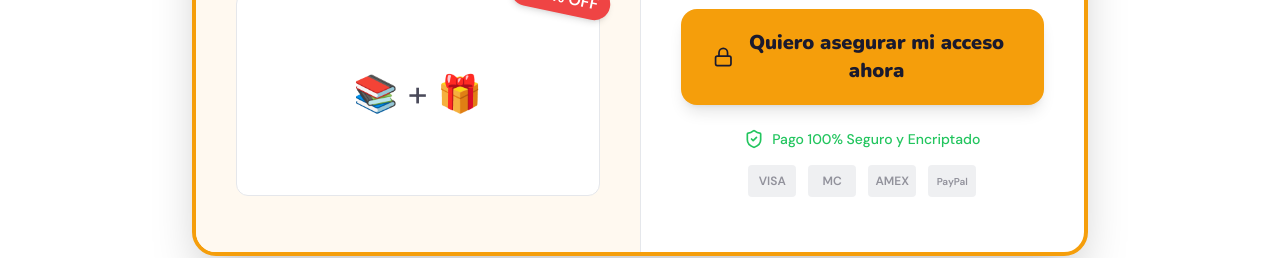
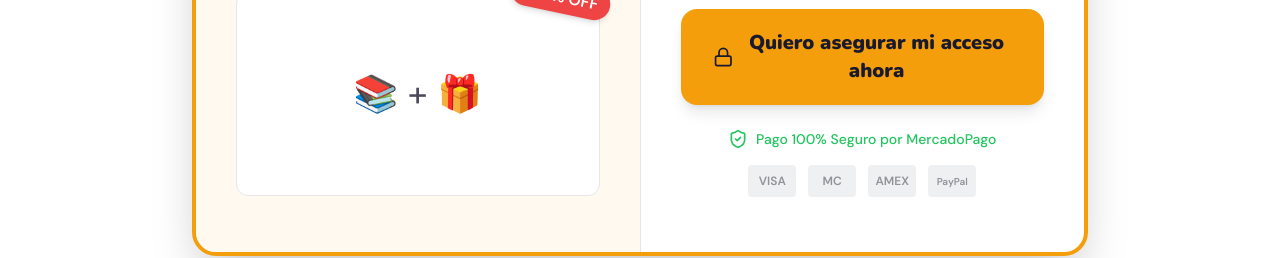
Before and after one commit to malcom01010110/landing-kitfonetico, a React (Vite) app in the folder Landing/: page / in a window 1280 px wide. Shown: the part 6480-6738 px from the top of the page. Built offline with nearby package versions, Linux system fonts and the light colour scheme.

Commit message:
Update PricingOffer.tsx

```diff
--- a/Landing/src/components/PricingOffer.tsx
+++ b/Landing/src/components/PricingOffer.tsx
@@ -93,7 +93,7 @@ export function PricingOffer() {
               <div className="w-full flex flex-col items-center gap-4">
                 <div className="flex items-center gap-2 text-success font-medium text-sm">
                   <ShieldCheck className="w-5 h-5" />
-                  <span>Pago 100% Seguro y Encriptado</span>
+                  <span>Pago 100% Seguro por MercadoPago</span>
                 </div>
 
                 <div className="flex gap-3 opacity-60">
```
